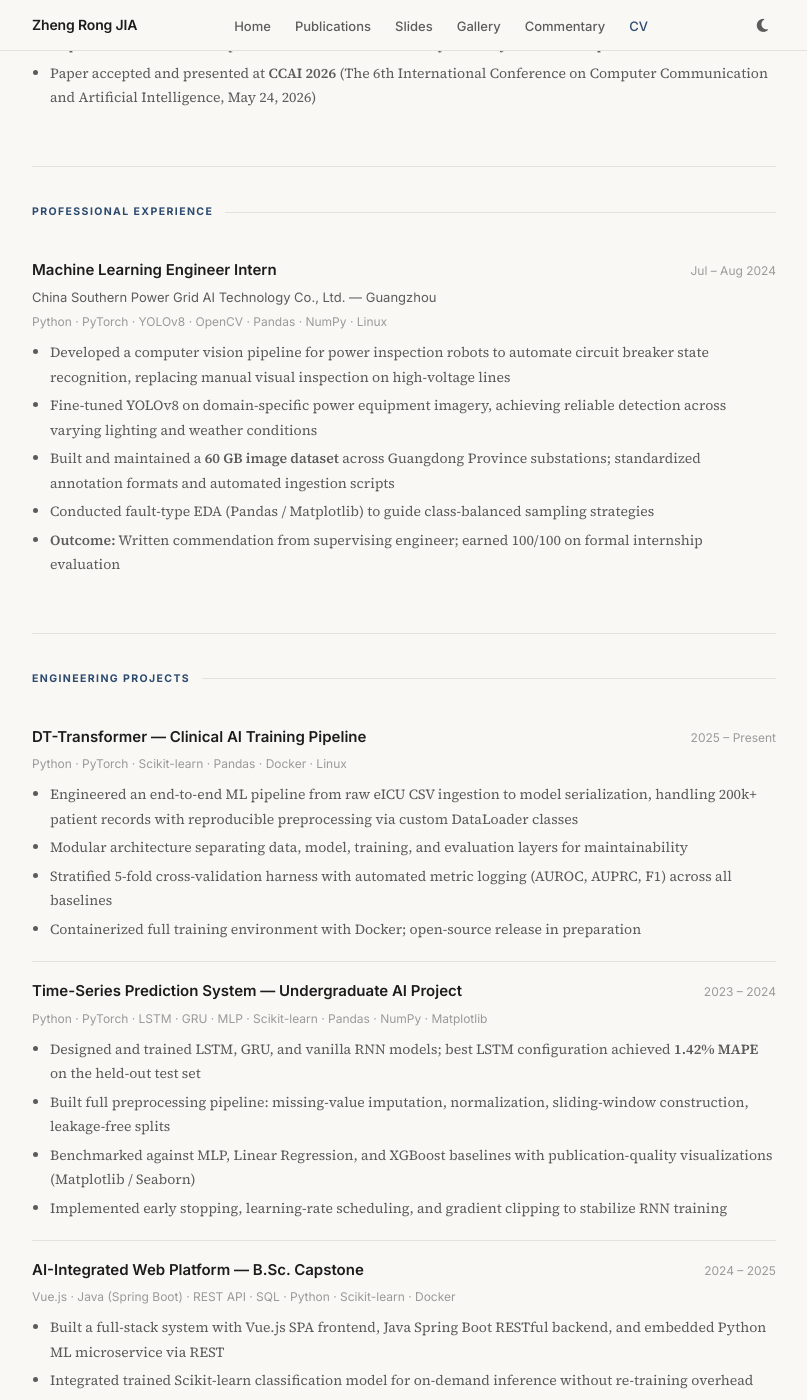
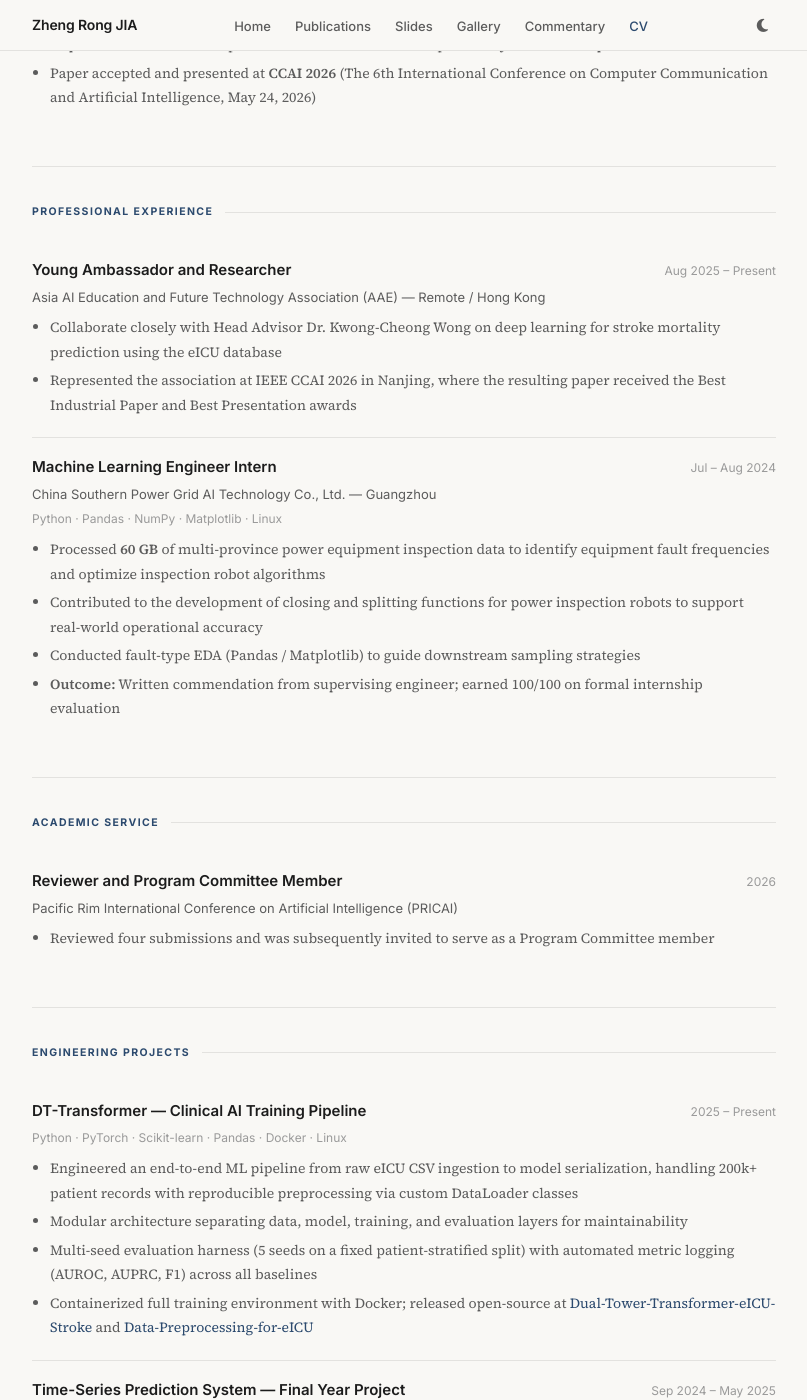
Before and after one commit to ZR-JIA/zr-jia.github.io, a Jekyll site: the page built from _pages/cv.md, in a window 1280 px wide and 1400 px high, scrolled down 1089 px. Shown: the whole window, without its empty margins (236-1043 px from the left). Built offline with Jekyll 4.4.1, drawn with Linux system fonts in a browser that asks for light colours; some of the changed text lies outside the part shown.

Commit message:
fix: correct evaluation protocol and cohort details against paper
- Replace 5-fold CV claim with multi-seed evaluation (5 seeds, fixed
  70/10/20 patient-stratified split) to match the published paper
- Correct ICD-9 cohort codes to the six actually used (430/431/433/434/436/437)
- Add IEEE venue details, ISBN, and page numbers; formalize BibTeX
- Add AAE role and PRICAI academic service; align FYP dates with CV
- Link both open-source repos; drop stale 'release in preparation' wording
- Update CV PDF

```diff
--- a/_pages/cv.md
+++ b/_pages/cv.md
@@ -82,18 +82,48 @@ description: "Curriculum Vitae of Zheng Rong JIA — AI researcher with expertis
       <div class="cv-entries">
         <div class="cv-entry">
           <div class="cv-entry-header">
+            <span class="cv-entry-title">Young Ambassador and Researcher</span>
+            <span class="cv-entry-date">Aug 2025 – Present</span>
+          </div>
+          <p class="cv-entry-org">Asia AI Education and Future Technology Association (AAE) &mdash; Remote / Hong Kong</p>
+          <div class="cv-entry-body">
+            <ul>
+              <li>Collaborate closely with Head Advisor Dr. Kwong-Cheong Wong on deep learning for stroke mortality prediction using the eICU database</li>
+              <li>Represented the association at IEEE CCAI 2026 in Nanjing, where the resulting paper received the Best Industrial Paper and Best Presentation awards</li>
+            </ul>
+          </div>
+        </div>
+        <div class="cv-entry">
+          <div class="cv-entry-header">
             <span class="cv-entry-title">Machine Learning Engineer Intern</span>
             <span class="cv-entry-date">Jul – Aug 2024</span>
           </div>
           <p class="cv-entry-org">China Southern Power Grid AI Technology Co., Ltd. &mdash; Guangzhou</p>
-          <p class="cv-entry-meta">Python · PyTorch · YOLOv8 · OpenCV · Pandas · NumPy · Linux</p>
+          <p class="cv-entry-meta">Python · Pandas · NumPy · Matplotlib · Linux</p>
           <div class="cv-entry-body">
             <ul>
-              <li>Developed a computer vision pipeline for power inspection robots to automate circuit breaker state recognition, replacing manual visual inspection on high-voltage lines</li>
-              <li>Fine-tuned YOLOv8 on domain-specific power equipment imagery, achieving reliable detection across varying lighting and weather conditions</li>
-              <li>Built and maintained a <strong>60 GB image dataset</strong> across Guangdong Province substations; standardized annotation formats and automated ingestion scripts</li>
-              <li>Conducted fault-type EDA (Pandas / Matplotlib) to guide class-balanced sampling strategies</li>
+              <li>Processed <strong>60 GB</strong> of multi-province power equipment inspection data to identify equipment fault frequencies and optimize inspection robot algorithms</li>
+              <li>Contributed to the development of closing and splitting functions for power inspection robots to support real-world operational accuracy</li>
+              <li>Conducted fault-type EDA (Pandas / Matplotlib) to guide downstream sampling strategies</li>
               <li><strong>Outcome:</strong> Written commendation from supervising engineer; earned 100/100 on formal internship evaluation</li>
+            </ul>
+          </div>
+        </div>
+      </div>
+    </section>
+
+    <section class="content-section">
+      <p class="section-label">Academic Service</p>
+      <div class="cv-entries">
+        <div class="cv-entry">
+          <div class="cv-entry-header">
+            <span class="cv-entry-title">Reviewer and Program Committee Member</span>
+            <span class="cv-entry-date">2026</span>
+          </div>
+          <p class="cv-entry-org">Pacific Rim International Conference on Artificial Intelligence (PRICAI)</p>
+          <div class="cv-entry-body">
+            <ul>
+              <li>Reviewed four submissions and was subsequently invited to serve as a Program Committee member</li>
             </ul>
           </div>
         </div>
@@ -114,16 +144,16 @@ description: "Curriculum Vitae of Zheng Rong JIA — AI researcher with expertis
             <ul>
               <li>Engineered an end-to-end ML pipeline from raw eICU CSV ingestion to model serialization, handling 200k+ patient records with reproducible preprocessing via custom DataLoader classes</li>
               <li>Modular architecture separating data, model, training, and evaluation layers for maintainability</li>
-              <li>Stratified 5-fold cross-validation harness with automated metric logging (AUROC, AUPRC, F1) across all baselines</li>
-              <li>Containerized full training environment with Docker; open-source release in preparation</li>
+              <li>Multi-seed evaluation harness (5 seeds on a fixed patient-stratified split) with automated metric logging (AUROC, AUPRC, F1) across all baselines</li>
+              <li>Containerized full training environment with Docker; released open-source at <a href="https://github.com/ZR-JIA/Dual-Tower-Transformer-eICU-Stroke" target="_blank" rel="noopener noreferrer">Dual-Tower-Transformer-eICU-Stroke</a> and <a href="https://github.com/ZR-JIA/Data-Preprocessing-for-eICU" target="_blank" rel="noopener noreferrer">Data-Preprocessing-for-eICU</a></li>
             </ul>
           </div>
         </div>
 
         <div class="cv-entry">
           <div class="cv-entry-header">
-            <span class="cv-entry-title">Time-Series Prediction System &mdash; Undergraduate AI Project</span>
-            <span class="cv-entry-date">2023 – 2024</span>
+            <span class="cv-entry-title">Time-Series Prediction System &mdash; Final Year Project</span>
+            <span class="cv-entry-date">Sep 2024 – May 2025</span>
           </div>
           <p class="cv-entry-meta">Python · PyTorch · LSTM · GRU · MLP · Scikit-learn · Pandas · NumPy · Matplotlib</p>
           <div class="cv-entry-body">
@@ -138,7 +168,7 @@ description: "Curriculum Vitae of Zheng Rong JIA — AI researcher with expertis
 
         <div class="cv-entry">
           <div class="cv-entry-header">
-            <span class="cv-entry-title">AI-Integrated Web Platform &mdash; B.Sc. Capstone</span>
+            <span class="cv-entry-title">AI-Integrated Web Platform &mdash; Course Project</span>
             <span class="cv-entry-date">2024 – 2025</span>
           </div>
           <p class="cv-entry-meta">Vue.js · Java (Spring Boot) · REST API · SQL · Python · Scikit-learn · Docker</p>
```
Also changed, not shown: _pages/index.md (+1 -1 lines), _pages/publications.md (+12 -7 lines), 1 other file.
